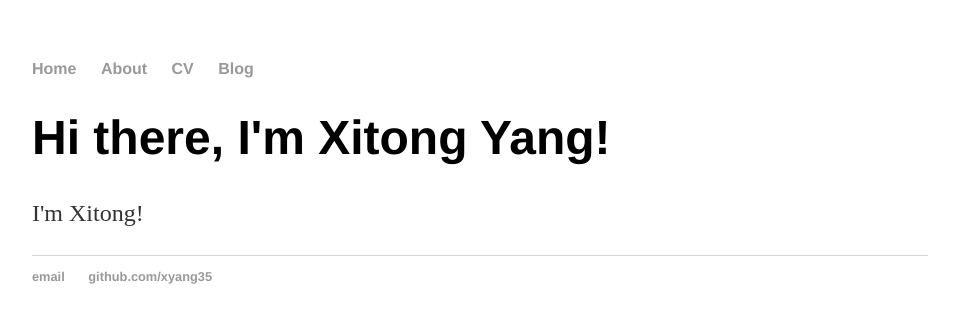
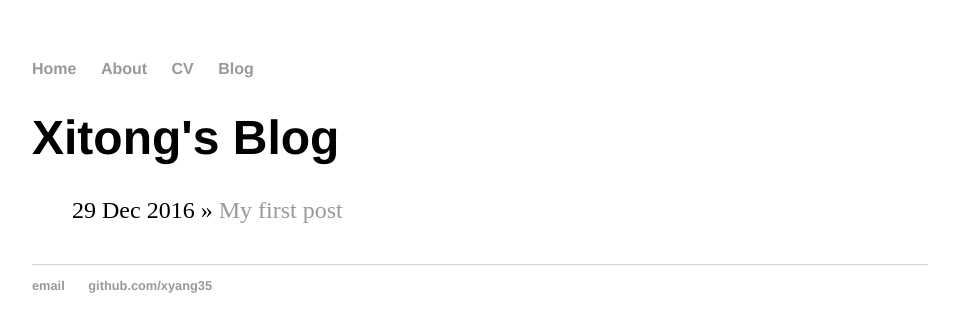
Before and after one commit to xyang35/xyang35.github.io, a Jekyll site: the page built from index.html, in a window 1280 px wide. Shown: the top 332 px of the page, without its empty margins (160-1119 px from the left). Built offline with Jekyll 4.4.1, drawn with Linux system fonts in a browser that asks for light colours.

Commit message:
Update index.html

```diff
--- a/index.html
+++ b/index.html
@@ -1,30 +1,11 @@
-<!DOCTYPE html>
-<html>
-	<head>
-		<title>Welcome to Xitong's Homepage</title>
-		<!-- link to main stylesheet -->
-		<link rel="stylesheet" type="text/css" href="/css/main.css">
-	</head>
-	<body>
-		<nav>
-    		<ul>
-        		<li><a href="/">Home</a></li>
-	        	<li><a href="/about">About</a></li>
-        		<li><a href="/cv">CV</a></li>
-        		<li><a href="/blog">Blog</a></li>
-    		</ul>
-		</nav>
-		<div class="container">
-    		<div class="blurb">
-        		<h1>Hi there, I'm Xitong Yang!</h1>
-				<p>I'm Xitong!</p>
-    		</div><!-- /.blurb -->
-		</div><!-- /.container -->
-		<footer>
-    		<ul>
-        		<li><a href="mailto:yangxitongbob@gmail.com">email</a></li>
-        		<li><a href="https://github.com/xyang35">github.com/xyang35</a></li>
-			</ul>
-		</footer>
-	</body>
-</html>
+---
+layout: default
+title: Xitong's Blog
+---
+	<h1>{{ page.title }}</h1>
+	<ul class="posts">
+
+	  {% for post in site.posts %}
+	    <li><span>{{ post.date | date_to_string }}</span> » <a href="{{ post.url }}" title="{{ post.title }}">{{ post.title }}</a></li>
+	  {% endfor %}
+	</ul>
```
